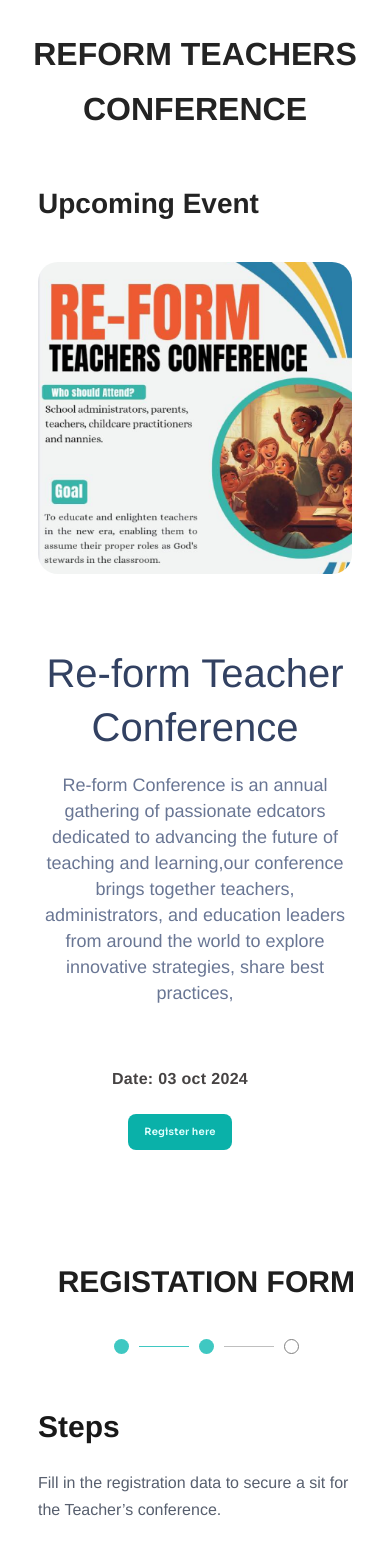
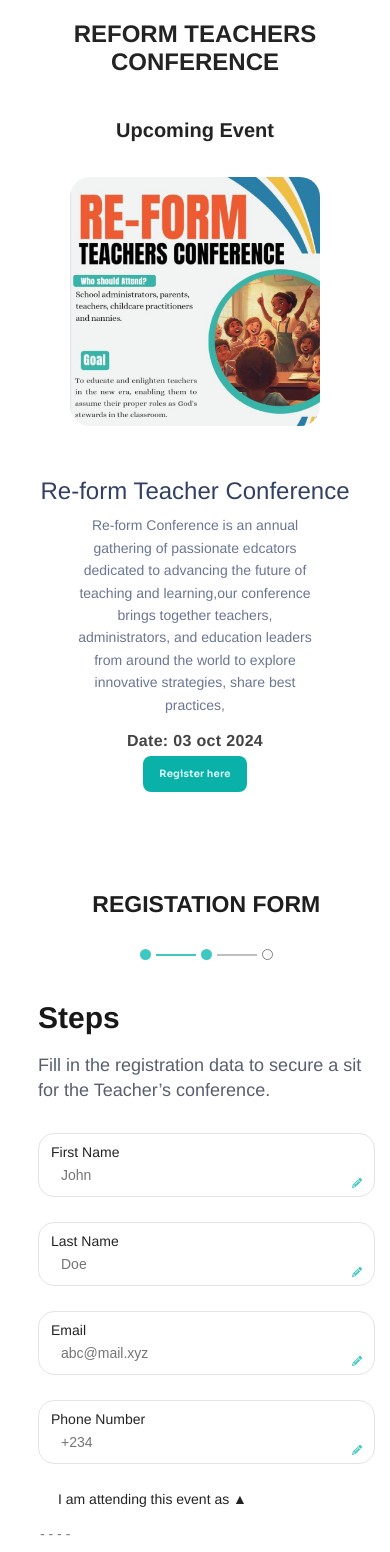
Before and after one commit to jubrealguy/re-form, a React (Create React App) app: page / in a window 390 px wide. Shown: the top 1552 px of the page. Built offline with nearby package versions, Linux system fonts and the light colour scheme.

Commit message:
responsiveness

```diff
--- a/src/App.css
+++ b/src/App.css
@@ -16,6 +16,29 @@
     margin-bottom: 50px;
 }
 
+@media screen and (max-width: 900px) {
+    .events {
+        margin: 50px 25px;
+    }
+
+    .header__primary {
+        font-size: 28px;
+        margin-bottom: 0;
+    }
+}
+
+@media screen and (max-width: 500px) {
+    .events {
+        margin: 0;
+    }
+
+    .header__primary {
+        font-size: 24px;
+        line-height: 27.6px;
+        margin-bottom: -40px;
+    }
+}
+
 .event__info {
     background: #FFFFFF;
     padding: 45px 30px;
@@ -32,24 +55,6 @@
     margin-bottom: 35px;
 }
 
-@media screen and (max-width: 900px) {
-    .header__primary {
-        font-size: 32px;
-        margin-bottom: 0;
-    }
-}
-
-@media screen and (max-width: 500px) {
-    .header__primary {
-        font-size: 32px;
-        margin-bottom: -3rem;
-    }
-
-    .event__info--head {
-        font-size: 28px;
-    }
-}
-
 .event__info--body {
     display: flex;
     justify-content: center;
@@ -57,50 +62,13 @@
     gap: 75px;
 }
 
-.event__img {
-    width: 426px;
-    border-radius: 20px;
-}
-
-@media screen and (max-width: 1050px) {
-    .events {
-        margin: 50px 35px;
-    }
-
-    .event__info {
-        margin-right: 0;
-    }
-
-    .event__info--body {
-        gap: 35px;
-    }
-}
-
-@media screen and (max-width: 800px) {
-    .event__info {
-        padding: 4rem 30px;
-        margin-bottom: -20px;
-    }
-
-    .event__info--body {
-        flex-direction: column;
-        text-align: center;
-        gap: 15px;
+.event__img-box {
+    flex: 0 0 40%;
 }
 
 .event__img {
     width: 100%;
-    }
-}
-
-@media screen and (max-width: 500px) {
-    .events {
-        margin: 0;
-    }
-}
-
-.event__details {
-
+    border-radius: 20px;
 }
 
 .event__details--head {
@@ -109,22 +77,6 @@
     line-height: 63px;
     color: #324162;
     margin-bottom: 3rem;
-}
-
-@media screen and (max-width: 800px) {
-    .event__details {
-        gap: 0;
-    }
-
-    .event__details--head {
-        font-size: 40px;
-        line-height: 54px;
-        margin-bottom: 10px;
-    }
-
-    .event__info--head {
-        font-size: 28px;
-    }
 }
 
 .event__details--body {
@@ -163,16 +115,96 @@
     color: #464343;
 }
 
+@media screen and (max-width: 1050px) {
+    .event__info {
+        margin-right: 0;
+    }
+}
+
+@media screen and (max-width: 1000px) {
+    .event__details--head {
+        font-size: 40px;
+        line-height: 54px;
+        margin-bottom: 10px;
+    }
+}
+
 @media screen and (max-width: 800px) {
+    .event__info {
+        padding: 4rem 30px;
+        margin-bottom: -20px;
+    }
+
+    .event__info--head {
+        font-size: 28px;
+    }
+
+    .event__info--body {
+        flex-direction: column;
+        text-align: center;
+        gap: 15px;
+    }
+
+    .event__details--head {
+        font-size: 35px;
+        line-height: 40px;
+        margin-bottom: 10px;
+    }
+
+    .event__details--body {
+        font-size: 16px;
+        line-height: 22.4px;
+        margin: 0 2rem;
+    }
+
+    .event__img-box {
+        margin: 0 2rem;
+    }
+
+    .event__img {
+        width: 100%;
+    }
+
     .event__details--register {
+        margin: 0 auto;
+        align-items: center;
         flex-direction: column-reverse;
-        gap: 10px;
+    }
+
+    .register__date {
+        font-size: 16px;
+        line-height: 18.4px;
+        font-weight: 700;
     }
 
     .register__link {
         font-size: 10px;
+        margin-top: -10px;
     }
 }
+
+@media screen and (max-width: 500px) {
+    .event__info--head {
+        font-size: 20px;
+        line-height: 23px;
+        text-align: center;
+    }
+
+    .event__details--body {
+        font-size: 14px;
+        line-height: 22.4px;
+        margin: 0 2rem;
+    }
+
+    .event__details--head {
+        font-size: 24px;
+        line-height: 27.6px;
+        margin-bottom: 10px;
+    }
+}
+
+
+/* *******************************  F O R M ******************************* */
 
 .event__form {
     margin: 0 auto;
@@ -181,19 +213,6 @@
     padding: 30px;
     gap: 21px;
     border-radius: 24px;
-}
-
-@media screen and (max-width: 900px) {
-    .event__form {
-        width: 90%;
-    }
-}
-
-@media screen and (max-width: 500px) {
-    .event_form {
-        padding: 10px;
-        width: 100%;
-    }
 }
 
 .event__form--head {
@@ -252,6 +271,72 @@
     margin-bottom: 30px;
 }
 
+@media screen and (max-width: 1100px) {
+    .event__form {
+        margin: 0 auto;
+        width: 80%;
+    }
+}
+
+
+@media screen and (max-width: 900px) {
+    .event__form {
+        margin: 0 auto;
+        width: 90%;
+    }
+
+    .event__form--head {
+        font-size: 32px;
+    }
+}
+
+@media screen and (max-width: 500px) {
+    .event_form {
+        padding: 10px;
+        width: 100%;
+    }
+
+    .event__form--head {
+        font-size: 23px;
+        line-height: 30px;
+        margin-bottom: 30px;
+    }
+
+    .event__form--figure {
+        gap: 5px;
+        margin-bottom: 40px;
+    }
+
+    .event__form--figure span:nth-child(1), .event__form--figure span:nth-child(3)  {
+        padding: 5.5px;
+    }
+
+    .event__form--figure span:nth-child(2) {
+        padding: 0.625px 20px;
+    }
+
+    .event__form--figure span:nth-child(4) {
+        padding: 0.625px 20px;
+    }
+
+    .event__form--figure span:nth-child(5)  {
+        padding: 4.5px;
+    }
+
+    .event__form--steps {
+        font-size: 30px;
+        line-height: 35px;
+        margin-bottom: 15px;
+    }
+
+    .event__form--guide {
+        font-size: 18px;
+        font-weight: 400;
+        line-height: 25px;
+    }
+}
+
+
 .form__box {
     padding: 20px;
     border-radius: 16px;
@@ -309,36 +394,96 @@
     cursor: pointer;
 }
 
-@media screen and (max-width: 500px) {
-    .event__form--head {
-        font-size: 30px;
+.dropdown p {
+    font-family: Helvetica;
+    font-size: 21px;
+    font-weight: 400;
+    line-height: 25px;
+    margin-left: 20px;
+    cursor: pointer;
 }
 
-    .event__form--steps {
-        font-size: 30px;
+.dropdown__input {
+    font-size: 20px;
+    width: 100%;
+    border: none;
+    border-bottom: 1px solid #3FC8C2;
+    padding-bottom: 10px;
+    margin-bottom: 50px;
 }
 
-    .event__form--guide {
+.dropdown__input::placeholder {
+    color: gray;
+}
+
+.dropdown__input:focus {
+    border: none;
+    outline: none;
+}
+
+.dropdown-menu {
+    display: flex;
+    flex-direction: column;
+    padding: 10px;
+    background: #ffffff;
+    box-shadow: 0px 4px 4px 0px #0000001F;
+    margin-bottom: 50px;
+
+}
+
+.dropdown-menu label {
+    display: flex;
+    align-items: center;
+    font-size: 18px;
+    font-weight: 500;
+    line-height: 1.5;
+    color: #06110A80;
+}
+
+.dropdown-menu label input[type="checkbox"] {
+    width: 12px;
+    height: 12px;
+    margin-right: 10px;
+}
+
+@media screen and (max-width: 500px) {
+    .dropdown-menu label {
         font-size: 16px;
     }
+}
 
+@media screen and (max-width: 500px) {
     .form__box {
-        padding: 12px;
+        padding: 8px 12px;
     }
 
     .form__label {
-        font-size: 18px;
+        font-size: 14px;
+        line-height: 20px;
     }
 
     .form__input {
-        font-size: 18px;
+        font-size: 14px;
+        line-height: 20px;
         width: 90%;
     }
 
     .form__edit {
         font-size: 10px;
     }
+
+    .dropdown p {
+        font-size: 14px;
+        line-height: 20px;
     }
+
+    .dropdown__input {
+        font-size: 14px;
+        line-height: 20px;
+    }
+}
+
+/* ****************************** C O N F E R E N C E ******************************* */
 
 .event__conference {
     display: flex;
@@ -376,7 +521,7 @@
 .conference__share {
     text-decoration: none;
     width: 125px;
-    border-radius: 4px;
+    border-radius: 8px;
     display: flex;
     justify-content: center;
     align-items: center;
@@ -387,17 +532,18 @@
 }
 
 .conference__share .sharenodes {
-    font-size: 19.5px;
+    font-size: 30px;
 }
 
 .conference__share span {
-    font-size: 16px;
+    font-size: 18px;
     font-weight: 400;
     line-height: 19px;
 }
 
 .event__conference--img {
     width: 445px;
+    border-radius: 20px;
 }
 
 @media screen and (max-width: 1050px) {
@@ -408,7 +554,7 @@
 
 @media screen and (max-width: 900px) {
     .event__conference {
-        padding: 0 25px;
+        padding: 0 35px;
         flex-direction: column;
         margin-top: 30px;
     }
@@ -417,6 +563,30 @@
         width: 90%;
     }
 }
+
+@media screen and (max-width: 500px) {
+    .event__conference {
+        padding: 0 50px;
+        flex-direction: column;
+        margin-top: 30px;
+    }
+
+    .conference__share {
+        padding: 10px 0;
+        margin-left: 5px;
+    }
+
+    .conference__share .sharenodes {
+        font-size: 20px;
+    }
+
+    .conference__share span {
+        font-size: 14px;
+    }
+}
+
+
+/* *********************************  P A S T  E V E N T S ************************************ */
 
 .event__past {
     margin-top: 100px;
@@ -431,7 +601,7 @@
 }
 
 .event__table {
-    width: 100%;
+    width: 90%;
     font-family: 'Roboto', sans-serif;
 }
 
@@ -441,12 +611,13 @@
 
 .table__head .tablerow {
     padding: 10px 30px;
-    font-size: 12px;
+    font-size: 14px;
     font-weight: 700;
     line-height: 24px;
     color: #464343;
     background-color: #FF9E81;
     margin-bottom: 20px;
+    border-radius: 8;
 }
 
 .table__head .tablerow th:first-child {
@@ -464,6 +635,19 @@
     margin-left: 70px;
 }
 
+.table__body .tablerow {
+    justify-content: space-between;
+    background: #FFFFFFF2;
+    margin: 10px 15px;
+    padding: 10px 20px;
+}
+
+.table__body .tablerow td {
+    font-size: 14px;
+    font-weight: 400;
+    line-height: 20px;
+}
+
 @media screen and (max-width: 800px) {
     .event__past {
         margin-top: 60px;
@@ -478,18 +662,27 @@
     }
 }
 
+@media screen and (max-width: 500px) {
+    .event__past h3 {
+        font-size: 25px;
+        line-height: 28px;
+    }
+
     .table__body .tablerow {
         justify-content: space-between;
         background: #FFFFFFF2;
-    margin: 10px 15px;
-    padding: 10px 20px;
+        margin: 10px 0;
+        padding: 0 10px;
     }
 
     .table__body .tablerow td {
-    font-size: 14px;
+        font-size: 12px;
         font-weight: 400;
-    line-height: 20px;
+        line-height: 14px;
     }
+}
+
+/* ******************************** E V E N T  S P O N S O R ************************************ */
 
 .event__sponsor {
     margin-top: 100px;
@@ -505,17 +698,6 @@
     font-weight: 700;
     line-height: 46px;
     margin-bottom: 20px;
-}
-
-@media screen and (max-width: 800px) {
-    .event__sponsor {
-        margin-top: 30px;
-    }
-
-    .event__sponsor h3 {
-        font-size: 30px;
-
-    }
 }
 
 .event__sponsor img {
@@ -534,6 +716,36 @@
     font-size: 24px;
     font-weight: 700;
     line-height: 28px;
+}
+
+@media screen and (max-width: 800px) {
+    .event__sponsor {
+        margin-top: 30px;
+    }
+
+    .event__sponsor h3 {
+        font-size: 30px;
+
+    }
+}
+
+@media screen and (max-width: 500px) {
+    .event__sponsor h3 {
+        font-size: 20px;
+        line-height: 23px;
+
+    }
+
+    .event__sponsor img {
+        width: 160px;
+        height: 65px;
+    }
+
+    .event__sponsor a {
+        font-size: 13px;
+        line-height: 15px;
+        padding: 15px 30px;
+    }
 }
 
 .valid {
@@ -575,65 +787,6 @@
     .valid {
         width: 80%;
         padding: 6px 14px;
-    }
-}
-
-.dropdown p {
-    font-family: Helvetica;
-    font-size: 21px;
-    font-weight: 400;
-    line-height: 25px;
-    margin-left: 20px;
-    cursor: pointer;
-}
-
-.dropdown__input {
-    font-size: 20px;
-    width: 100%;
-    border: none;
-    border-bottom: 1px solid #3FC8C2;
-    padding-bottom: 10px;
-    margin-bottom: 50px;
-}
-
-.dropdown__input::placeholder {
-    color: gray;
-}
-
-.dropdown__input:focus {
-    border: none;
-    outline: none;
-}
-
-.dropdown-menu {
-    display: flex;
-    flex-direction: column;
-    padding: 10px;
-    background: #ffffff;
-    box-shadow: 0px 4px 4px 0px #0000001F;
-    margin-bottom: 50px;
-
-}
-
-.dropdown-menu label {
-    display: flex;
-    align-items: center;
-    font-family: Mulish;
-    font-size: 18px;
-    font-weight: 500;
-    line-height: 1.5;
-    color: #06110A80;
-}
-
-.dropdown-menu label input[type="checkbox"] {
-    width: 12px;
-    height: 12px;
-    margin-right: 10px;
-}
-
-@media screen and (max-width: 500px) {
-    .dropdown-menu label {
-        font-size: 16px;
     }
 }
 
```
Lines whose indentation alone changed are shown as unchanged.
